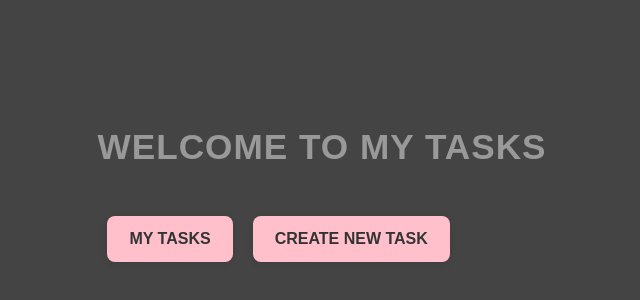
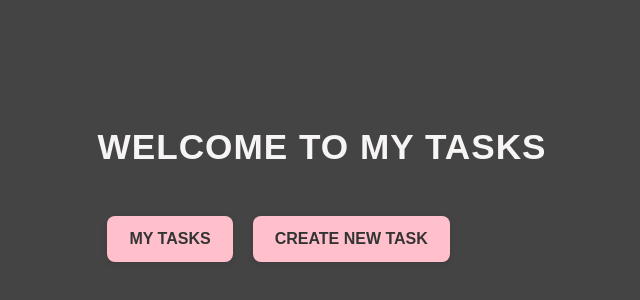
Before and after one commit to Capycr4cker/Lab-5-6, a React (Vite) app: page / in a window 1280 px wide. Shown: the part 220-520 px from the top of the page, without its empty margins (318-958 px from the left). Built offline with nearby package versions, Linux system fonts and the light colour scheme.

Commit message:
integrantes y cambio de color de letras

```diff
--- a/src/pages/HomePage/HomePage.css
+++ b/src/pages/HomePage/HomePage.css
@@ -1,6 +1,6 @@
 main h1 {
     font-size: 2.2rem;
-    color: #999;
+    color: #f7f4f4;
     margin-bottom: 40px;
     text-transform: uppercase;
     letter-spacing: 1px;
--- a/src/pages/Tasks/Tasks.css
+++ b/src/pages/Tasks/Tasks.css
@@ -21,6 +21,7 @@ table {
     border-radius: 10px;
     overflow: hidden;
     box-shadow: 0 2px 8px rgba(0, 0, 0, 0.1);
+    color: rgb(252, 249, 249);
 }
 
 thead {
@@ -34,7 +35,7 @@ th {
     font-weight: bold;
 }
 th:first-child {
-    width: 200px; /* ajusta según lo necesites */
+    width: 200px;
 }
 
 
```
Also changed, not shown: 1 other file (tests, documents, lock files or other folders).
